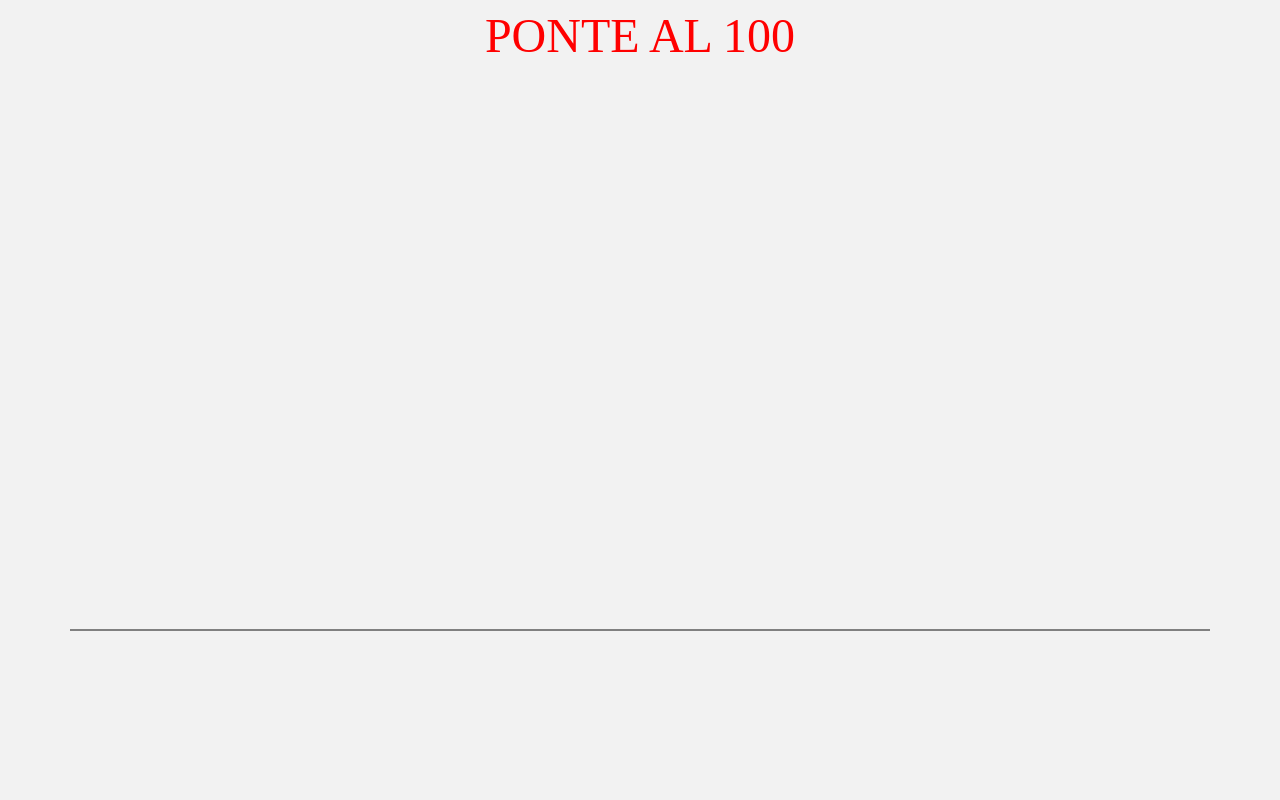
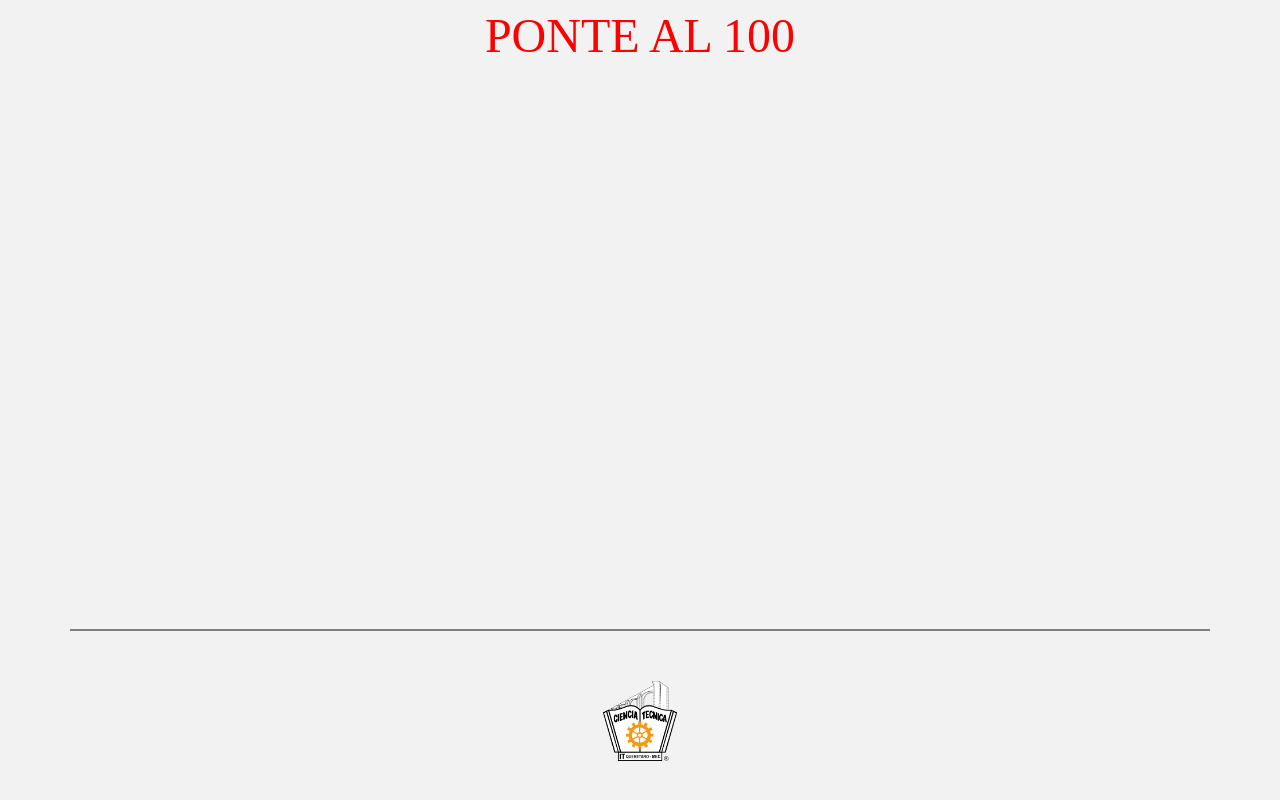
Before and after one commit to Ponte-al-100/servicio-social, a plain HTML site: page index.html in a window 1280 px wide. Shown: the top 800 px of the page. Drawn offline with Linux system fonts and the light colour scheme.

Commit message:
seguimiento

```diff
--- a/index.html
+++ b/index.html
@@ -20,6 +20,9 @@ frameborder= "0" width="1300" height= "500">
 <p><br>
 <hr width="90%" noshade>
 <p><br>
+<center>
+<img src="logo ITQ .png" width"80" height="80">
+</center>
 <p><br>
 <p><br>
 </body>
```
Also changed, not shown: logo ITQ .png (added), 1 other file.
